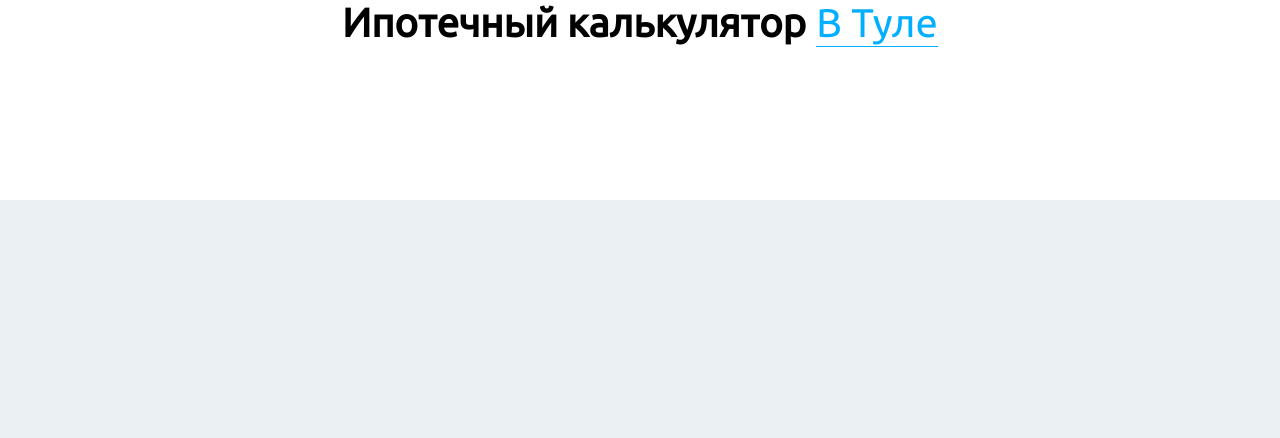
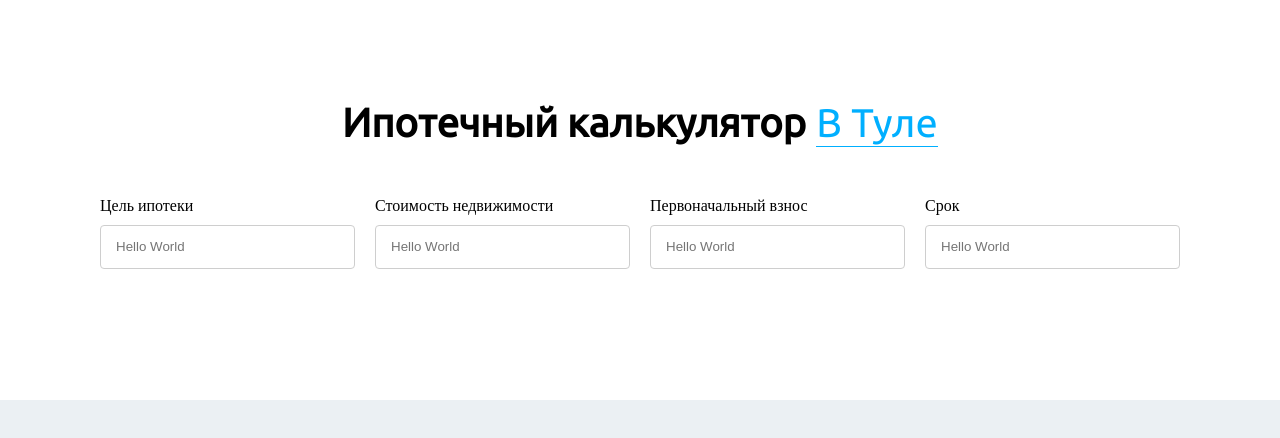
Before and after one commit to nikita539/viberu_test, a React app: page / in a window 1280 px wide. Shown: the top 438 px of the page. Built offline with nearby package versions, Linux system fonts and the light colour scheme.

Commit message:
crated inputs

```diff
--- a/src/components/header.tsx
+++ b/src/components/header.tsx
@@ -1,4 +1,5 @@
 import React from 'react';
+import Input from "./input";
 
 const Header = () => {
     return (
@@ -14,6 +15,26 @@ const Header = () => {
                     <span className='header__title-link'>В Туле</span>
                 </div>
             </div>
+            <div className='container'>
+                <div className='input__container'>
+                    <Input
+                        label="Цель ипотеки"
+                        placeholder="Hello World"
+                    />
+                    <Input
+                        label="Стоимость недвижимости"
+                        placeholder="Hello World"
+                    />
+                    <Input
+                        label="Первоначальный взнос"
+                        placeholder="Hello World"
+                    />
+                    <Input
+                        label="Срок"
+                        placeholder="Hello World"
+                    />
+                </div>
+            </div>
         </header>
     )
 }
--- /dev/null
+++ b/src/components/input.tsx
@@ -0,0 +1,25 @@
+import React from 'react';
+
+type InputPropsType = {
+    label?: string,
+    placeholder?: string,
+    type?: string,
+}
+
+const Input = ({type = '', label = '', placeholder = ''}: InputPropsType) => {
+    const [value, setValue] = React.useState('')
+    return (
+        <div className='input__label-container'>
+            <label className='input__label'>{label}</label>
+            <input
+                onChange={(e) => {setValue(e.currentTarget.vale)}}
+                value={value}
+                className="input"
+                type={type}
+                placeholder={placeholder}
+            />
+        </div>
+    )
+}
+
+export default Input;
--- a/src/index.css
+++ b/src/index.css
@@ -28,6 +28,12 @@ body {
 .header {
     width: 100%;
     height: 200px;
+    min-height: 400px;
+    display: flex;
+    flex-direction: column;
+    gap: 50px;
+    padding: 100px 0;
+    box-sizing: border-box;
     background-color: var(--color-white);
 }
 
@@ -36,6 +42,7 @@ body {
     width: 100%;
     display: flex;
     justify-content: center;
+    box-sizing: border-box;
     gap: 10px;
 }
 
@@ -58,4 +65,37 @@ body {
 
 .header__title-link:hover {
     color: var(--color-dark-blue);
+    border: none;
 }
+
+.input__container {
+    width: 100%;
+    display: flex;
+    justify-content: center;
+    gap: 20px;
+}
+.input__label-container {
+    width: 100%;
+    display: flex;
+    flex-direction: column;
+}
+
+.input__label {
+    margin-bottom: 10px;
+}
+
+.input {
+    line-height: 22px;
+    padding: 10px 15px;
+    color: rgb(60, 62, 68);
+    background-color: rgb(255, 255, 255);
+    border-radius: 4px;
+    border: 1px solid rgb(206, 206, 206);
+    box-shadow: none;
+    cursor: pointer;
+    white-space: nowrap;
+    overflow: hidden;
+    text-overflow: ellipsis;
+    outline: none;
+    appearance: none;
+}
```
